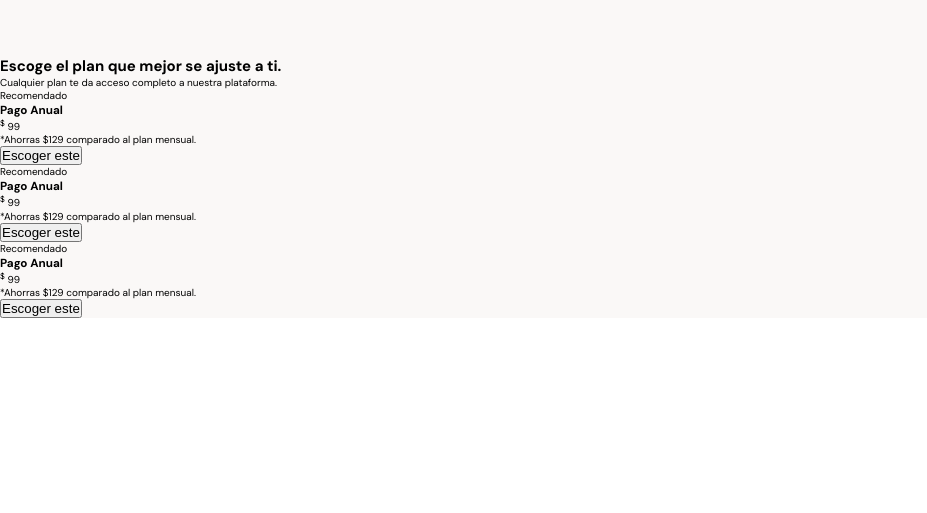
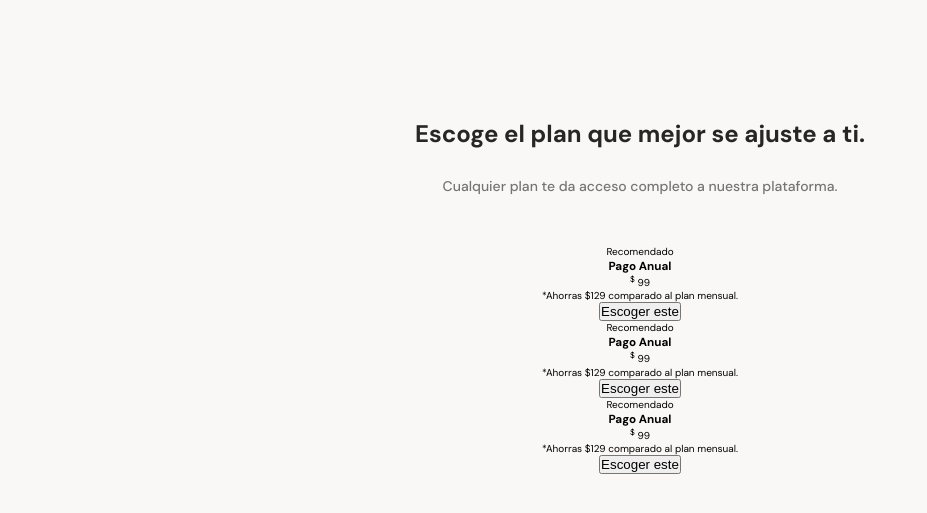
Before and after one commit to emlez/Batata-Bit, a plain HTML site: page index.html in a window 1280 px wide. Shown: the part 2774-3287 px from the top of the page, without its empty margins (0-927 px from the left). Before the commit the page ends 3092 px from the top, so only its background shows below. Drawn offline with Linux system fonts and the light colour scheme.

Commit message:
Basic CSS styles to Plans section.

```diff
--- a/styles.css
+++ b/styles.css
@@ -332,3 +332,29 @@ main {
   color: var(--just-white);
   text-align: center;
 }
+.main__plans-container {
+  width: 100%;
+  min-width: 320px;
+  padding: 65px 0;
+  text-align: center;
+}
+.plans-title {
+  width: 90%;
+  min-width: 288px;
+  height: auto;
+  margin: 0 auto;
+  margin-bottom: 50px;
+}
+.plans-title h2 {
+  font-size: 2.4rem;
+  font-weight: 700;
+  line-height: 2.6rem;
+  color: var(--black);
+}
+.plans-title p {
+  padding-top: 30px;
+  font-size: 1.4rem;
+  font-weight: 500;
+  line-height: 1.8rem;
+  color: #757575;
+}
```
